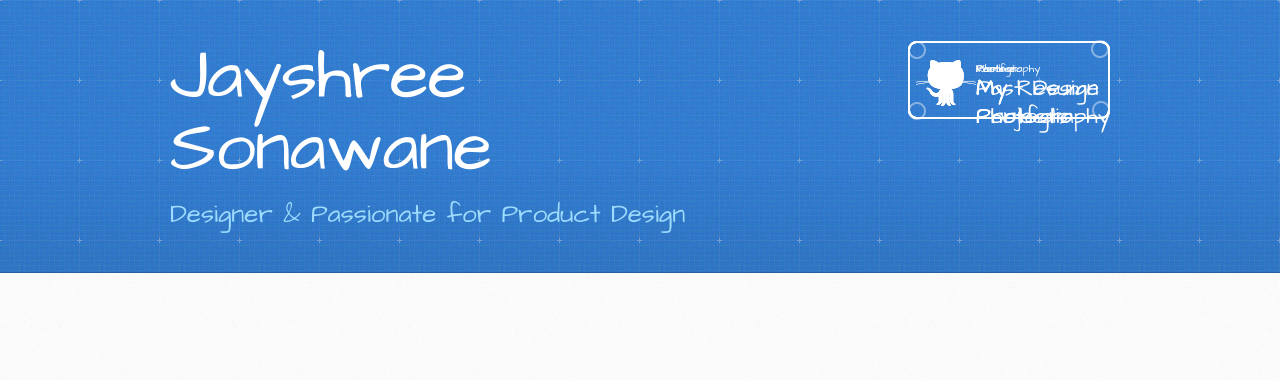
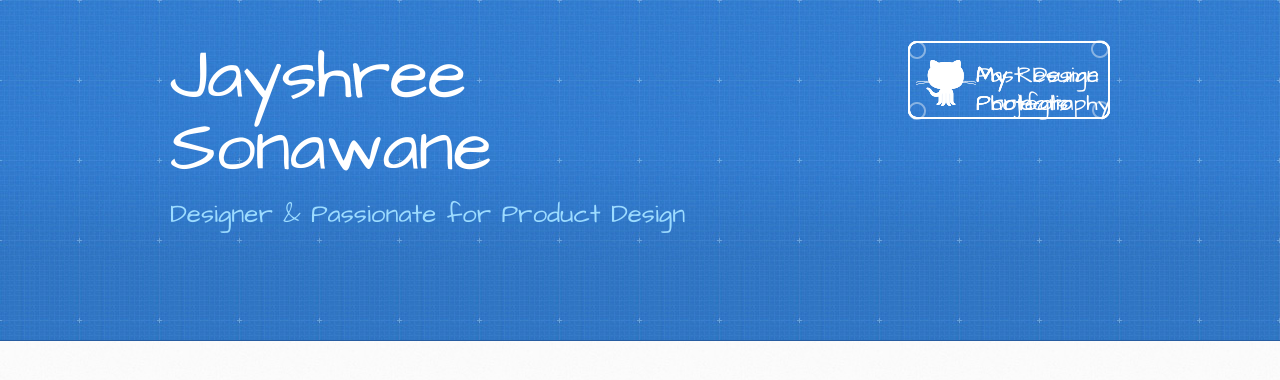
Before and after one commit to jsonawane/jsonawane, a Jekyll site: the page built from index.md, in a window 1280 px wide. Shown: the top 380 px of the page. Built offline with Jekyll 4.4.1, drawn with Linux system fonts in a browser that asks for light colours.

Commit message:
initial info

```diff
--- a/_layouts/default.html
+++ b/_layouts/default.html
@@ -22,10 +22,10 @@
           <h1>Jayshree Sonawane</h1>
         </a>
         <h2>Designer & Passionate for Product Design</h2>
-          <a href="{{ site.github.repository_url }}" class="button"><small>Portfolio</small> My Portfolio</a>
-	  <a href="{{ site.github.repository_url }}" class="button"><small>Resume</small> My Resume</a>
-	  <a href="{{ site.github.repository_url }}" class="button"><small>Work</small> Past Design Projects</a>
-	  <a href="{{ site.github.repository_url }}" class="button"><small>Photography</small> My Photography</a>
+          <a href="{{ site.github.repository_url }}" class="button"> My Portfolio</a> <br>
+	  <a href="{{ site.github.repository_url }}" class="button"> My Resume</a> <br>
+	  <a href="{{ site.github.repository_url }}" class="button"> Past Design Projects</a> <br>
+	  <a href="{{ site.github.repository_url }}" class="button"> My Photography</a>
       </div>
     </header>
 <!--
```
